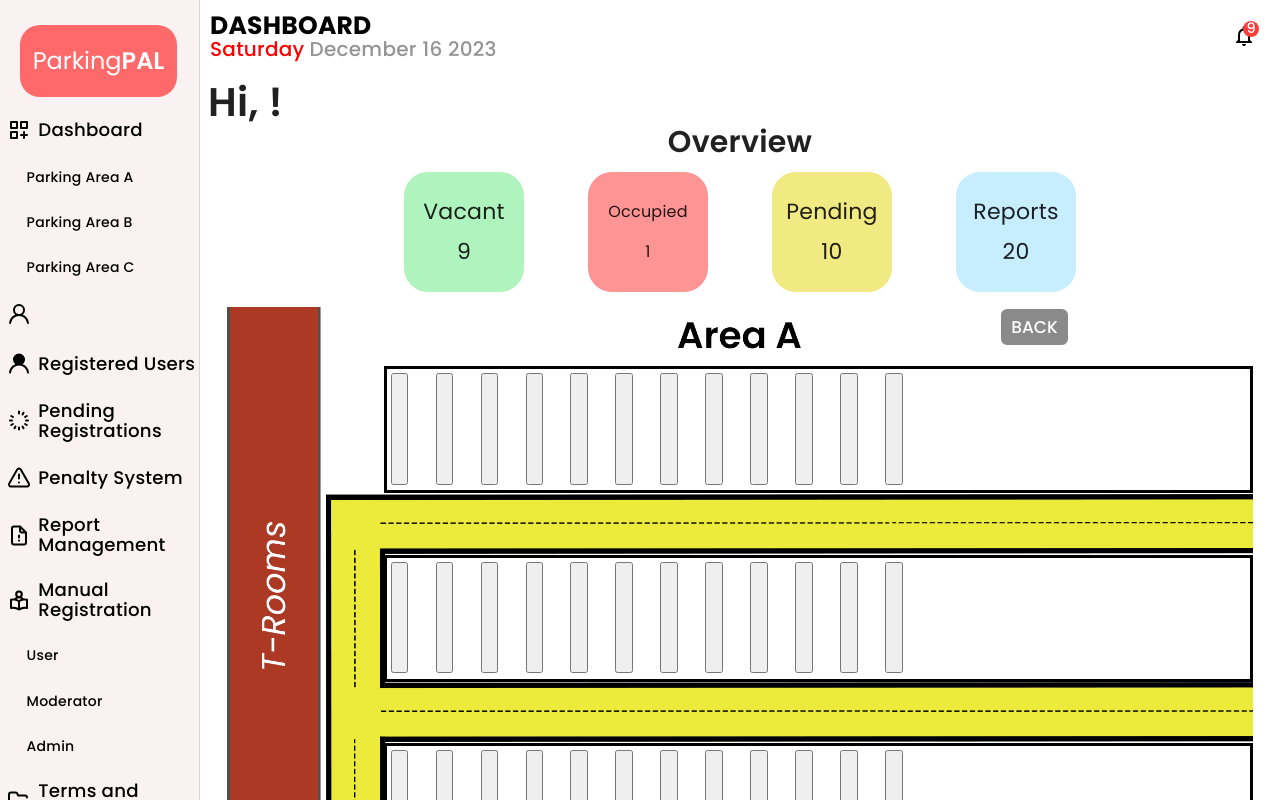
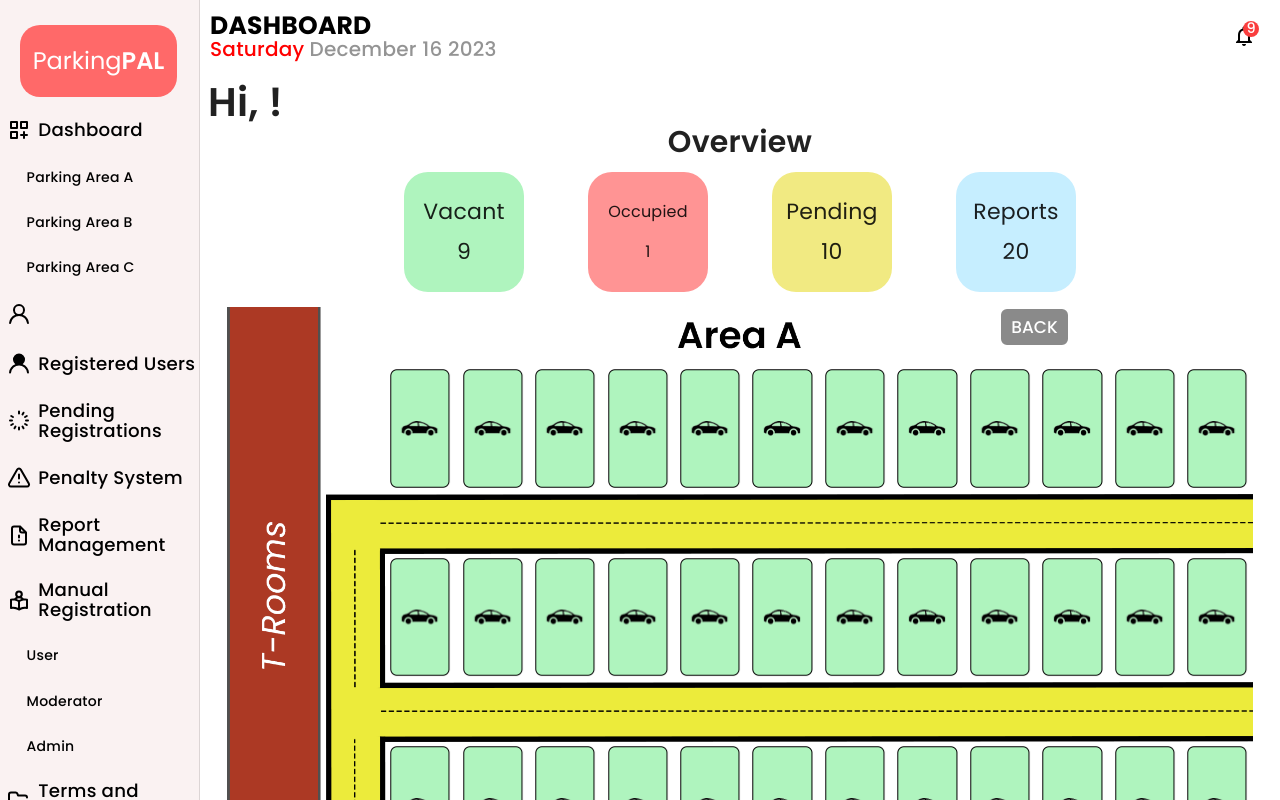
Before and after one commit to LM-Inocentes/ParkPal, an Angular app in the folder ParkPal/: page /dashboard in a window 1280 px wide. Both pictures are taken after a click on the button "AREA A". Built offline with nearby package versions, Linux system fonts and the light colour scheme.

Commit message:
add scaled buttons for all areas

```diff
--- a/ParkPal/src/app/dashboard/dashboard.component.html
+++ b/ParkPal/src/app/dashboard/dashboard.component.html
@@ -70,21 +70,24 @@
 
     <div class="areaA-div1" *ngIf="mapState == 1">
       <div *ngFor="let index of [1, 2, 3, 4, 5, 6, 7, 8, 9, 10, 11, 12]">
-        <button [id]="index" style="height: 92%; width: 145%; margin: 4px;">
+        <button [id]="index">
+          <img src = "assets/car-available.png">
         </button>
       </div>
     </div>
 
     <div class="areaA-div2" *ngIf="mapState == 1">
       <div *ngFor="let index of [13, 14, 15, 16, 17, 18, 19, 20, 21, 22, 23, 24]">
-        <button [id]="index" style="height: 92%; width: 145%; margin: 4px;">
+        <button [id]="index">
+          <img src = "assets/car-available.png">
         </button>
       </div>
     </div>
 
     <div class="areaA-div3" *ngIf="mapState == 1">
       <div *ngFor="let index of [25, 26, 27, 28, 29, 30, 31, 32, 33, 34, 35, 36]">
-        <button [id]="index" style="height: 92%; width: 145%; margin: 4px;">
+        <button [id]="index">
+          <img src = "assets/car-available.png">
         </button>
       </div>
     </div>
--- a/ParkPal/src/app/dashboard/dashboard.component.scss
+++ b/ParkPal/src/app/dashboard/dashboard.component.scss
@@ -422,40 +422,73 @@ p {
     left: 5.2%;
 }
 .areaA-div1 {
+    img {
+        max-width: 90%;
+    }
+
+    button {
+        border: 0;
+        background-color: #00000000;
+        max-width: 155%;
+        height: auto;
+    }
+
     position: absolute;
     display: flex;
-    gap: 3.82%;
+    //gap: 3.82%;
     width: 80.5%;
     height: 22%;
     //max-width: 1115px; /* Set the maximum width */
     //max-height: 200px; /* Set the maximum height */
-    border: 3px solid black; /* Add a 5px black border */
+    //border: 3px solid black; /* Add a 5px black border */
     box-sizing: border-box; /* Include border in width and height calculations */
     top: 10.3%;
     left: 17%;
 }
 .areaA-div2 {
+    img {
+        max-width: 90%;
+    }
+
+    button {
+        border: 0;
+        background-color: #00000000;
+        max-width: 155%;
+        height: auto;
+    }
+
     position: absolute;
     display: flex;
-    gap: 3.82%;
+    //gap: 3.82%;
     width: 80.5%;
     height: 22%;
     //max-width: 1115px; /* Set the maximum width */
     //max-height: 200px; /* Set the maximum height */
-    border: 3px solid black; /* Add a 5px black border */
+    //border: 3px solid black; /* Add a 5px black border */
     box-sizing: border-box; /* Include border in width and height calculations */
     top: 42.9%;
     left: 17%;
 }
 .areaA-div3 {
+    img {
+        max-width: 90%;
+    }
+
+    button {
+        border: 0;
+        background-color: #00000000;
+        max-width: 155%;
+        height: auto;
+    }
+
     position: absolute;
     display: flex;
-    gap: 3.82%;
+    //gap: 3.82%;
     width: 80.5%;
     height: 22%;
     //max-width: 1115px; /* Set the maximum width */
     //max-height: 200px; /* Set the maximum height */
-    border: 3px solid black; /* Add a 5px black border */
+    //border: 3px solid black; /* Add a 5px black border */
     box-sizing: border-box; /* Include border in width and height calculations */
     top: 75.6%;
     left: 17%;
```
